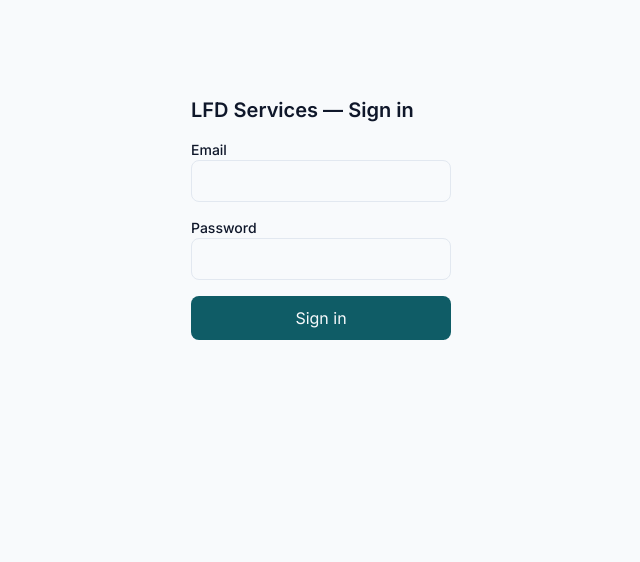
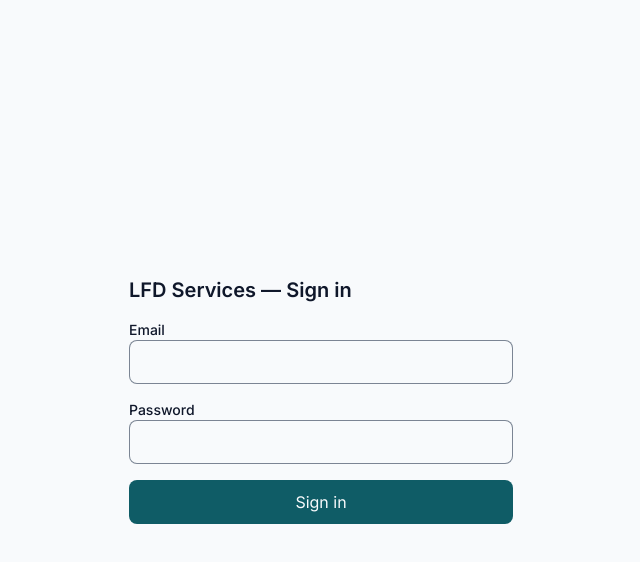
Before and after one commit to einortsolutions237/ERP-Proj-LFD, a Next.js app: page /login in a window 1280 px wide. Shown: the top 562 px of the page, without its empty margins (319-959 px from the left). Built offline with nearby package versions, Linux system fonts and the light colour scheme; no server answers.

Commit message:
fix(login): add main landmark, center form, fix input border contrast to 3:1, bump inputs to 44px

```diff
--- a/src/app/login/page.tsx
+++ b/src/app/login/page.tsx
@@ -76,7 +76,8 @@ export default function LoginPage() {
   }
 
   return (
-    <form onSubmit={handleSubmit} className="mx-auto mt-24 max-w-sm space-y-4">
+    <main className="flex min-h-full flex-1 items-center justify-center p-4">
+      <form onSubmit={handleSubmit} className="w-full max-w-sm space-y-4">
         <h1 className="font-display text-xl font-semibold text-ink">LFD Services — Sign in</h1>
         <div>
           <label htmlFor="login-email" className="block text-sm font-medium text-ink">
@@ -89,7 +90,7 @@ export default function LoginPage() {
             autoComplete="email"
             value={email}
             onChange={(e) => setEmail(e.target.value)}
-          className="w-full rounded-lg border border-mist bg-paper px-3 py-2 text-ink placeholder:text-slate focus:border-marine"
+            className="min-h-11 w-full rounded-lg border border-slate/70 bg-paper px-3 py-2 text-ink placeholder:text-slate focus:border-marine"
           />
         </div>
         <div>
@@ -103,7 +104,7 @@ export default function LoginPage() {
             autoComplete="current-password"
             value={password}
             onChange={(e) => setPassword(e.target.value)}
-          className="w-full rounded-lg border border-mist bg-paper px-3 py-2 text-ink placeholder:text-slate focus:border-marine"
+            className="min-h-11 w-full rounded-lg border border-slate/70 bg-paper px-3 py-2 text-ink placeholder:text-slate focus:border-marine"
           />
         </div>
         {error && (
@@ -119,5 +120,6 @@ export default function LoginPage() {
           {submitting ? 'Signing in…' : 'Sign in'}
         </button>
       </form>
+    </main>
   )
 }
```
Lines whose indentation alone changed are shown as unchanged.
